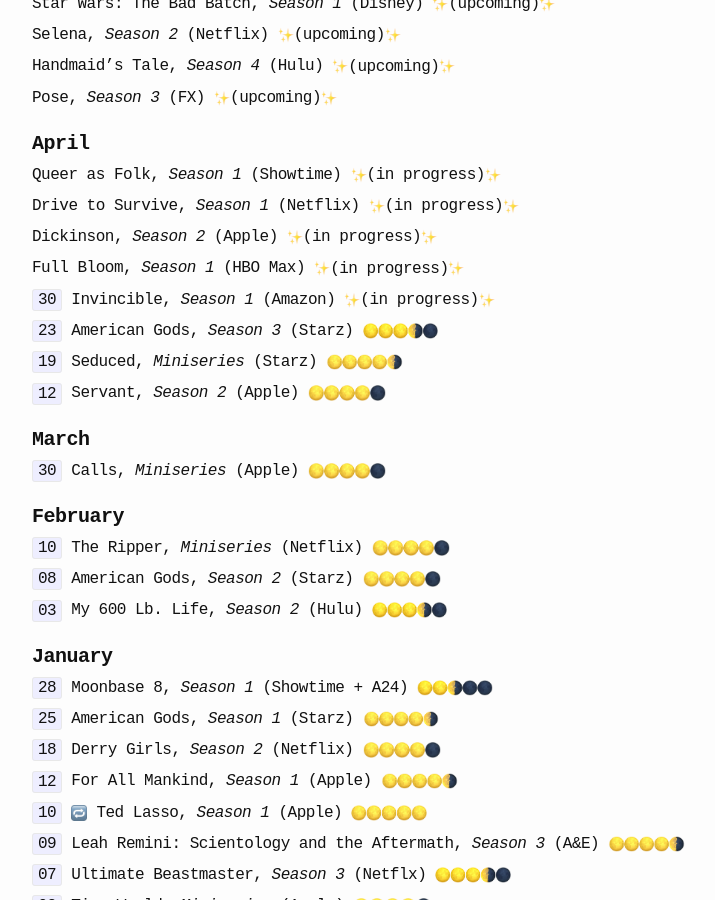
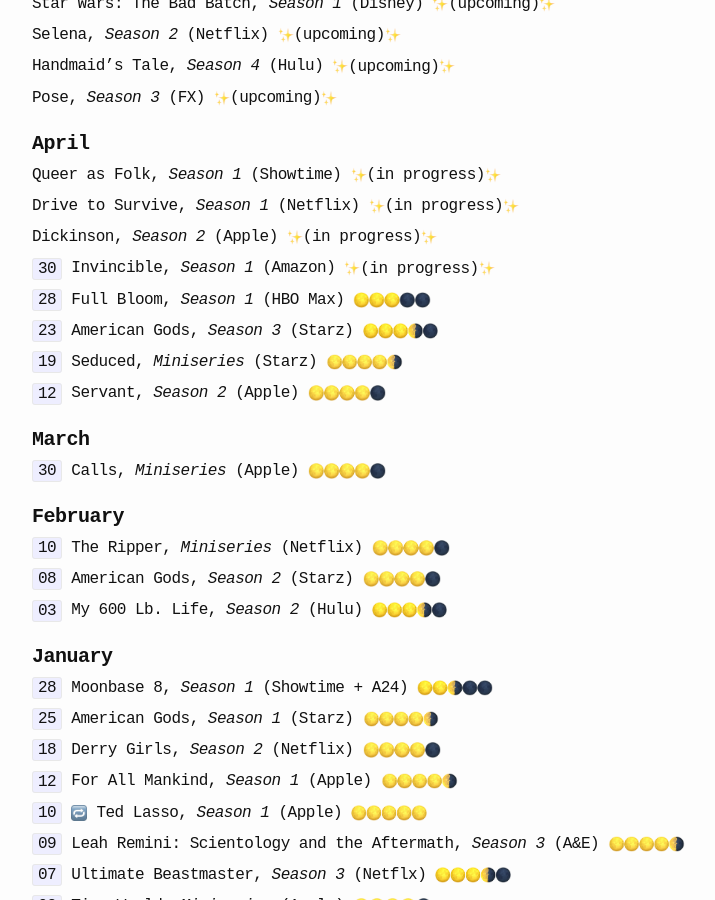
Before and after one commit to codydalerodgers/personal-blog, a Jekyll site: the page built from _shows/2021.md, in a window 1280 px wide and 900 px high, scrolled down 632 px. Shown: the whole window, without its empty margins (188-903 px from the left). Built offline with Jekyll 4.4.1, drawn with Linux system fonts in a browser that asks for light colours.

Commit message:
Update 2021.md

```diff
--- a/_shows/2021.md
+++ b/_shows/2021.md
@@ -35,9 +35,9 @@
 
 Dickinson, _Season 2_ (Apple) {{ site.ip }}
 
-Full Bloom, _Season 1_ (HBO Max) {{ site.ip }}
+`30` Invincible, _Season 1_ (Amazon) {{ site.ip }}
 
-`30` Invincible, _Season 1_ (Amazon) {{ site.ip }}
+`28` Full Bloom, _Season 1_ (HBO Max) {{ site.r3 }}
 
 `23` American Gods, _Season 3_ (Starz) {{ site.r35 }}
 
```
